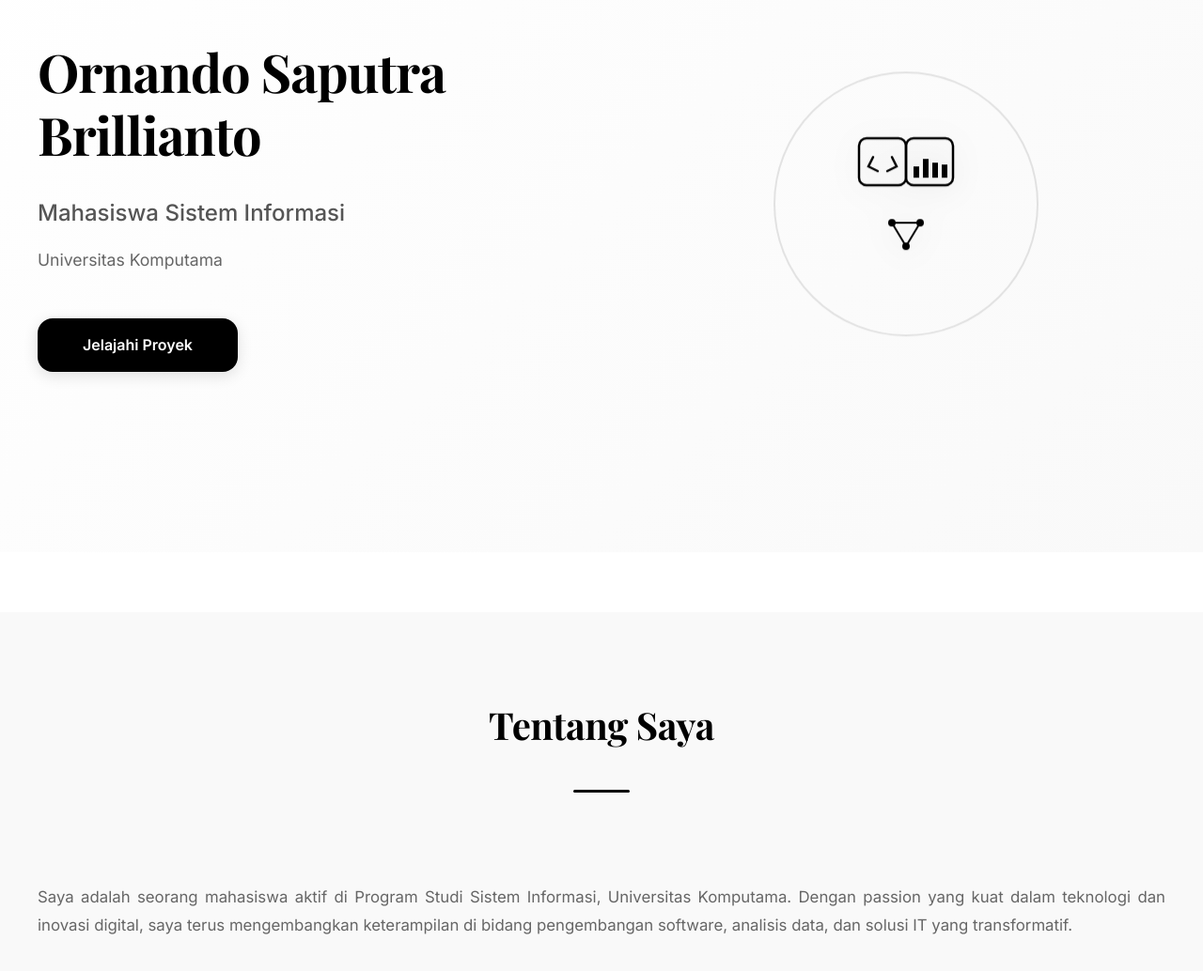
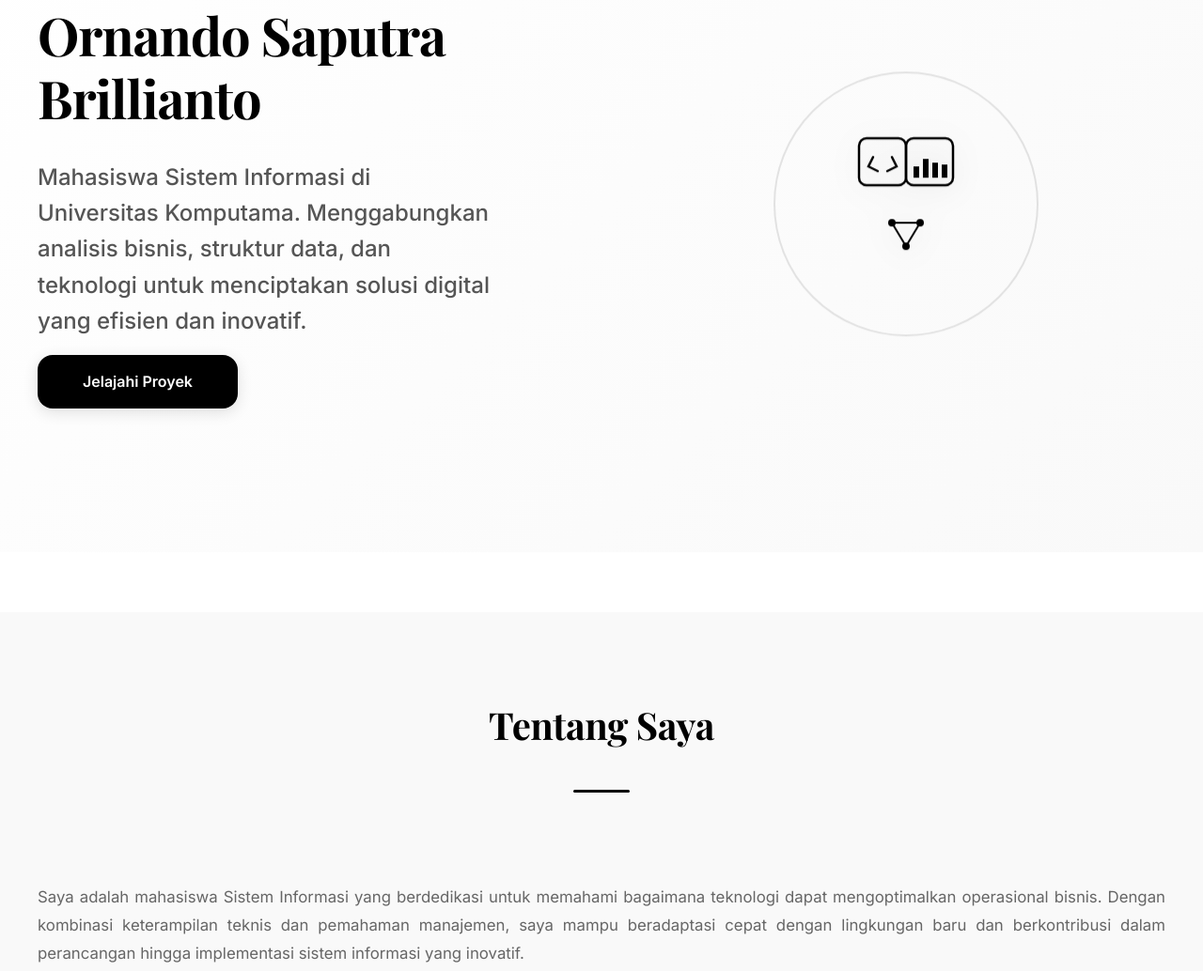
Before and after one commit to ornandosaputra/portofolio-ornando-2-SI-A, a plain HTML site: page index.html in a window 1280 px wide. Shown: the part 212-1246 px from the top of the page at 94% size. Drawn offline with nearby package versions, Linux system fonts and the light colour scheme.

Commit message:
Update personal information in index.html

```diff
--- a/index.html
+++ b/index.html
@@ -32,8 +32,7 @@
         <div class="hero-content">
             <div class="hero-text">
                 <h1 class="hero-title">Ornando Saputra Brillianto</h1>
-                <p class="hero-subtitle">Mahasiswa Sistem Informasi</p>
-                <p class="hero-description">Universitas Komputama</p>
+                <p class="hero-subtitle">Mahasiswa Sistem Informasi di Universitas Komputama. Menggabungkan analisis bisnis, struktur data, dan teknologi untuk menciptakan solusi digital yang efisien dan inovatif.</p>
                 <a href="#experience" class="cta-button">Jelajahi Proyek</a>
             </div>
             <div class="hero-image">
@@ -78,7 +77,7 @@
             <h2 class="section-title">Tentang Saya</h2>
             <div class="about-content">
                 <p class="about-text">
-                    Saya adalah seorang mahasiswa aktif di Program Studi Sistem Informasi, Universitas Komputama. Dengan passion yang kuat dalam teknologi dan inovasi digital, saya terus mengembangkan keterampilan di bidang pengembangan software, analisis data, dan solusi IT yang transformatif.
+                   Saya adalah mahasiswa Sistem Informasi yang berdedikasi untuk memahami bagaimana teknologi dapat mengoptimalkan operasional bisnis. Dengan kombinasi keterampilan teknis dan pemahaman manajemen, saya mampu beradaptasi cepat dengan lingkungan baru dan berkontribusi dalam perancangan hingga implementasi sistem informasi yang inovatif.
                 </p>
                 <p class="about-text">
                     Melalui berbagai proyek akademik dan pengalaman organisasi, saya belajar untuk menggabungkan pemikiran analitis dengan kreativitas dalam memecahkan masalah kompleks. Saya percaya bahwa setiap tantangan adalah kesempatan untuk berinovasi dan berkontribusi pada dunia digital yang terus berkembang.
@@ -188,7 +187,7 @@
                 <a href="mailto:ornando@example.com" class="contact-card email-link" target="_blank" rel="noopener noreferrer">
                     <div class="contact-icon">✉️</div>
                     <h3>Email</h3>
-                    <p>ornando@komputama.ac.id</p>
+                    <p>ornandosaputra0@gmail.com</p>
                     <span class="contact-cta">Tulis Email</span>
                 </a>
 
```
